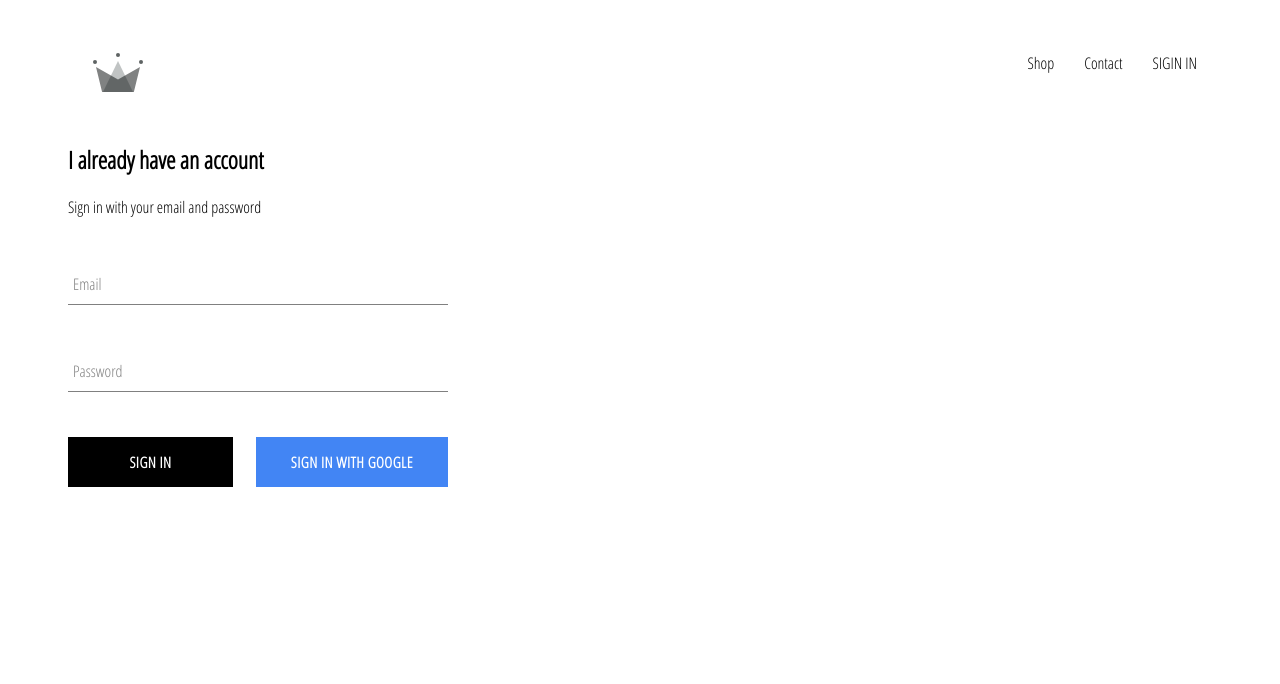
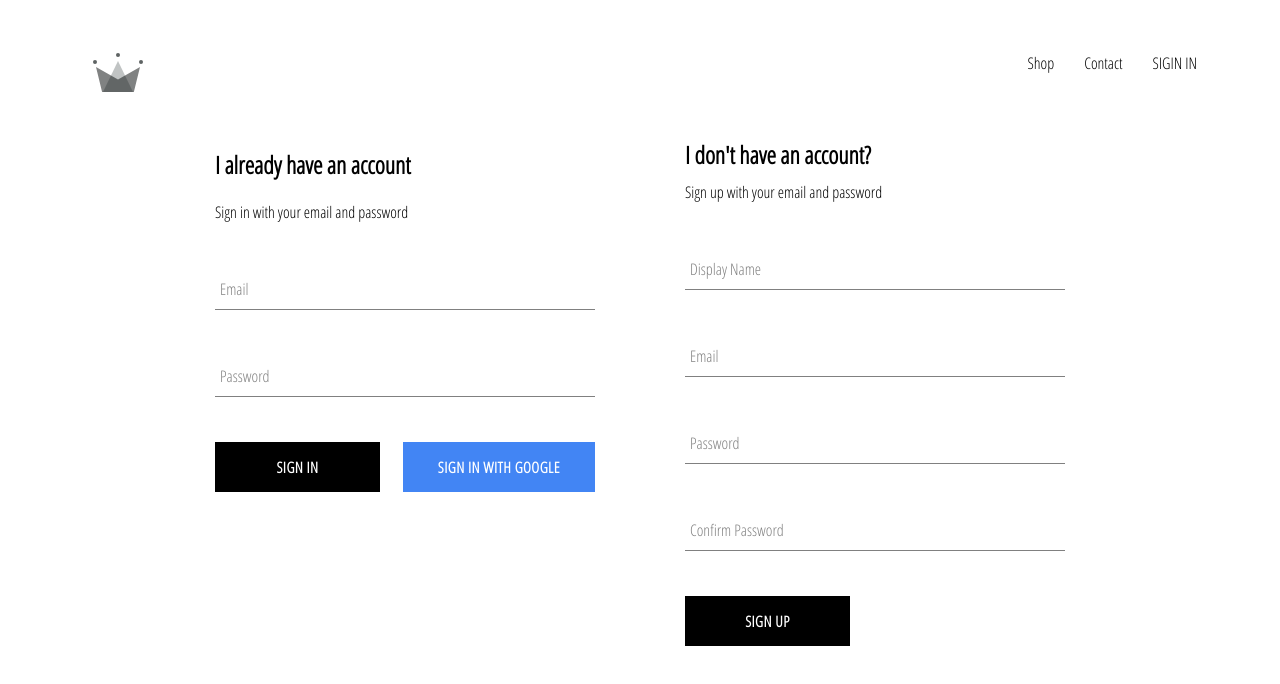
Before and after one commit to ahmad786-code/crwn-clothing, a React (Create React App) app: page /signin in a window 1280 px wide. Shown: the top 684 px of the page. Built offline with nearby package versions, Linux system fonts and the light colour scheme; no server answers.

Commit message:
implimented firebase utils, inclouded abilty to store authenticated users into our firestore database

```diff
--- a/src/App.js
+++ b/src/App.js
@@ -5,7 +5,7 @@
 import ShopPage from "./pages/shop/shop.component";
 import Header from "./components/header/header.component";
 import SignInAndSignUp from "./pages/sign-in-and-sign-up/sign-in-and-sign-up.component";
-import { auth } from "./firebase/firebase.utils";
+import { auth, createUserProfileDocoment } from "./firebase/firebase.utils";
 
 class App extends Component {
   constructor(props) {
@@ -17,9 +17,21 @@
 
   unsubscribeFromAuth = null;
   componentDidMount() {
-    this.unsubscribeFromAuth = auth.onAuthStateChanged((user) => {
-      this.setState({ currentUser: user });
-      console.log(user);
+    this.unsubscribeFromAuth = auth.onAuthStateChanged(async (userAuth) => {
+      if (userAuth) {
+        const userRef = await createUserProfileDocoment(userAuth);
+
+        userRef.onSnapshot((snapShot) => {
+          this.setState({
+            currentUser: {
+              id: snapShot.id,
+              ...snapShot.data(),
+            },
+          });
+        });
+      } else {
+        this.setState({ currentUser: userAuth });
+      }
     });
   }
 
--- /dev/null
+++ b/src/components/sign-up/sigin-up.style.scss
@@ -0,0 +1,9 @@
+.sign-up {
+  display: flex;
+  flex-direction: column;
+  width: 380px;
+
+  .title {
+    margin: 10px 0;
+  }
+}
--- /dev/null
+++ b/src/components/sign-up/sign-up.component.jsx
@@ -0,0 +1,94 @@
+import React from "react";
+import CustomButton from "../custom-button/custom-button.component";
+import FormInput from "../form-input/form-input.component";
+import { auth, createUserProfileDocoment } from "../../firebase/firebase.utils";
+import "./sigin-up.style.scss";
+
+class SignUp extends React.Component {
+  constructor(props) {
+    super(props);
+    this.state = {
+      displayName: "",
+      email: "",
+      password: "",
+      confirmPassword: "",
+    };
+  }
+
+  handleSubmit = async (e) => {
+    e.preventDefault();
+    const { displayName, email, password, confirmPassword } = this.state;
+    if (password !== confirmPassword) {
+      alert("Password don't match");
+      return;
+    }
+
+    try {
+      const { user } = await auth.createUserWithEmailAndPassword(
+        email,
+        password
+      );
+      await createUserProfileDocoment(user, { displayName });
+      this.setState({
+        displayName: "",
+        email: "",
+        password: "",
+        confirmPassword: "",
+      });
+    } catch (error) {
+      console.log("sign up error", error.message);
+    }
+  };
+
+  handleChange = (e) => {
+    const { name, value } = e.target;
+    this.setState({ [name]: value });
+  };
+
+  render() {
+    const { displayName, email, password, confirmPassword } = this.state;
+    return (
+      <div className="sign-up">
+        <h2 className="title">I don't have an account?</h2>
+        <span>Sign up with your email and password</span>
+        <form className="sign-up-form" onSubmit={this.handleSubmit}>
+          <FormInput
+            type="text"
+            name="displayName"
+            value={displayName}
+            onChange={this.handleChange}
+            label="Display Name"
+            required
+          />
+          <FormInput
+            type="email"
+            name="email"
+            value={email}
+            onChange={this.handleChange}
+            label="Email"
+            required
+          />
+          <FormInput
+            type="password"
+            name="password"
+            value={password}
+            onChange={this.handleChange}
+            label="Password"
+            required
+          />
+          <FormInput
+            type="confirmPassword"
+            name="confirmPassword"
+            value={confirmPassword}
+            onChange={this.handleChange}
+            label="Confirm Password"
+            required
+          />
+          <CustomButton type="submit">Sign Up</CustomButton>
+        </form>
+      </div>
+    );
+  }
+}
+
+export default SignUp;
--- a/src/firebase/firebase.utils.js
+++ b/src/firebase/firebase.utils.js
@@ -1,6 +1,6 @@
-import firebase from 'firebase/app'
-import 'firebase/firebase-firestore'
-import 'firebase/auth'
+import firebase from "firebase/app";
+import "firebase/firebase-firestore";
+import "firebase/auth";
 
 const firebaseConfig = {
   apiKey: "AIzaSyBfRaggKotyA0stRzDcVwYkVWGq46Xhu6Y",
@@ -8,17 +8,40 @@
   projectId: "crwon-cloth",
   storageBucket: "crwon-cloth.appspot.com",
   messagingSenderId: "562265738013",
-    appId: "1:562265738013:web:ebe8721a6393d389192ff4"
+  appId: "1:562265738013:web:ebe8721a6393d389192ff4",
 };
 
-  firebase.initializeApp(firebaseConfig)
+export const createUserProfileDocoment = async (userAuth, additionalData) => {
+  if (!userAuth) return;
+  const userRef = firestore.doc(`users/${userAuth.uid}`);
+  const snapshot = await userRef.get();
 
-  export const auth = firebase.auth()
-  export const firestore = firebase.firestore()
+  if (!snapshot.exists) {
+    const { displayName, email } = userAuth;
+    const createdAt = new Date();
+
+    try {
+      await userRef.set({
+        displayName,
+        email,
+        createdAt,
+        ...additionalData,
+      });
+    } catch (error) {
+      console.log("error creating user", error.message);
+    }
+  }
+  return userRef;
+};
+
+firebase.initializeApp(firebaseConfig);
+
+export const auth = firebase.auth();
+export const firestore = firebase.firestore();
 
 const provider = new firebase.auth.GoogleAuthProvider();
-  provider.setCustomParameters({'prompt': 'select_account'})
+provider.setCustomParameters({ prompt: "select_account" });
 
-  export const signInWithGoogle = () => auth.signInWithPopup(provider)
+export const signInWithGoogle = () => auth.signInWithPopup(provider);
 
-  export default firebase
+export default firebase;
--- a/src/pages/sign-in-and-sign-up/sign-in-and-sign-up.component.jsx
+++ b/src/pages/sign-in-and-sign-up/sign-in-and-sign-up.component.jsx
@@ -1,13 +1,15 @@
-import React, { Component } from 'react'
-import SignIn from '../../components/sign-in/sign-in.component'
-import './sign-in-and-sign-up.styles.scss'
+import React, { Component } from "react";
+import SignIn from "../../components/sign-in/sign-in.component";
+import SignUp from "../../components/sign-up/sign-up.component";
+import "./sign-in-and-sign-up.styles.scss";
 
 const SignInAndSignUp = () => {
-        return (
-            <div className="sign-in-and-sign-up">
-                <SignIn/>
-            </div>
-        )
-}
+  return (
+    <div className="sign-in-and-sign-up">
+      <SignIn />
+      <SignUp />
+    </div>
+  );
+};
 
-export default SignInAndSignUp
+export default SignInAndSignUp;
--- a/src/pages/sign-in-and-sign-up/sign-in-and-sign-up.styles.scss
+++ b/src/pages/sign-in-and-sign-up/sign-in-and-sign-up.styles.scss
@@ -0,0 +1,6 @@
+.sign-in-and-sign-up {
+  width: 850px;
+  display: flex;
+  justify-content: space-between;
+  margin: 30px auto;
+}
```
Lines whose indentation alone changed are shown as unchanged.
